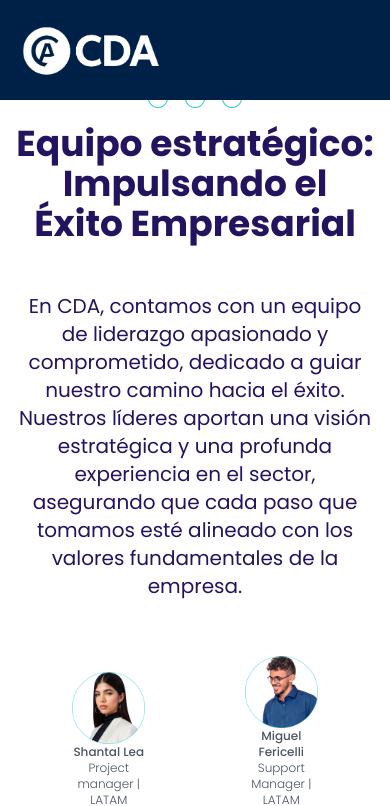
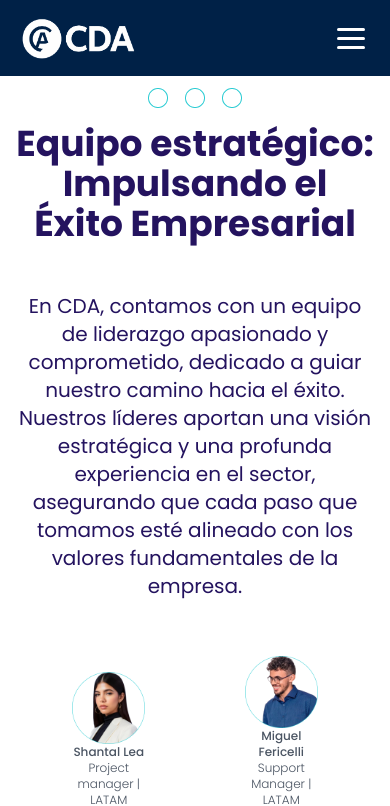
Before and after one commit to CDASOLUCIONES/CDA-Web-main_2, an Angular app: page /equipo in a window 390 px wide. Shown: the top 806 px of the page. Built offline with nearby package versions, Linux system fonts and the light colour scheme.

Commit message:
menu de amburguesa

```diff
--- a/src/app/components/navbar/navbar.component.scss
+++ b/src/app/components/navbar/navbar.component.scss
@@ -1,248 +1,281 @@
+// ======================================================
+// VARIABLES
+// ======================================================
+
+$navy: #002147;
+$navy-dark: #001224;
+$white: #ffffff;
+$teal: #007a7c;
+
+// ======================================================
+// NAVBAR
+// ======================================================
+
 .navbar {
-  --nav-height: 100px;
 
   position: fixed;
   top: 0;
   left: 0;
   right: 0;
+
   z-index: 1000;
+
   background: #002147;
-  transition: background 0.35s ease, box-shadow 0.35s ease;
+
+  transition:
+    background 0.35s ease,
+    box-shadow 0.35s ease,
+    backdrop-filter 0.35s ease;
+
+  // ==========================================
+  // SCROLLED
+  // ==========================================
 
   &.scrolled {
-    background: #002147;
-    box-shadow: 0 2px 24px rgba(0, 0, 0, 0.25);
-    backdrop-filter: blur(12px);
+    background: rgba(0, 33, 71, 0.96);
+    backdrop-filter: blur(10px);
+    box-shadow: 0 2px 24px rgba(0, 0, 0, 0.22);
   }
 
+  // ==========================================
+  // CONTAINER
+  // ==========================================
+
   &__container {
+
     display: flex;
     align-items: center;
     justify-content: space-between;
-    height: var(--nav-height);
-    max-width: var(--container-max);
+
+    max-width: 1400px;
+
     margin: 0 auto;
-    padding: 0 5%;
+
+    padding: 18px 5%;
   }
 
-  // --- Logo ---
+  // ==========================================
+  // LOGO
+  // ==========================================
+
   &__logo {
     display: flex;
     align-items: center;
-    gap: 10px;
-    color: var(--color-white);
     text-decoration: none;
   }
 
 &__logo-img {
-    max-height: 58px;
   width: auto;
+  height: 58px;
   display: block;
+
   filter: brightness(0) invert(1);
 }
 
-  &__logo-text {
-    font-family: var(--font-body);
-    font-weight: 700;
-    font-size: 24px;
-    letter-spacing: 3px;
-    color: var(--color-white);
-  }
+  // ==========================================
+  // DESKTOP LINKS
+  // ==========================================
 
-  // --- Desktop Links ---
   &__links {
+
     display: flex;
     align-items: center;
-    gap: 0;
+
     list-style: none;
 
-    @media (max-width: 768px) {
-      display: none;
-    }
+    margin: 0;
+    padding: 0;
   }
 
   &__item {
     position: relative;
-
-    &.has-dropdown {
-      cursor: pointer;
-    }
   }
 
   &__sep {
     width: 1px;
-    height: 20px;
-    background: rgba(255, 255, 255, 0.28);
+    height: 16px;
+    background: rgba(255, 255, 255, 0.24);
     margin: 0 6px;
   }
 
 &__link {
-    display: inline-flex;
+
+  display: flex;
   align-items: center;
-    gap: 6px;
+
   padding: 12px 18px;
-    font-family: var(--font-body);
-    font-size: 16px;
-    font-weight: 500;
+
   color: rgba(255, 255, 255, 0.95);
+
   text-decoration: none;
-    border: none;
-    background: transparent;
-    cursor: pointer;
-    transition: opacity var(--transition-fast);
-    letter-spacing: 0.4px;
 
-    &:hover,
-    &.active {
-      opacity: 0.75;
+  font-size: 17px;
+  font-weight: 600;
+  letter-spacing: 0.3px;
+
+
+  transition:
+    opacity 0.2s ease,
+    color 0.2s ease;
+
+  &:hover {
+    opacity: 0.72;
   }
 
-    &--btn {
-      font-family: inherit;
+  &.active {
+    color: $white;
+    font-weight: 700;
   }
 }
 
-  .dropdown-arrow {
-    transition: transform var(--transition-fast);
+  // ==========================================
+  // HAMBURGER
+  // ==========================================
+
+  &__hamburger {
+
+    display: none;
+
+    flex-direction: column;
+
+    justify-content: center;
+
+    gap: 6px;
+
+    background: transparent;
+
+    border: none;
+
+    cursor: pointer;
+
+    padding: 6px;
+
+    z-index: 1001;
+
+    span {
+
+      display: block;
+
+      width: 28px;
+      height: 3px;
+
+      background: $white;
+
+      border-radius: 999px;
+
+      transition:
+        transform 0.3s ease,
+        opacity 0.25s ease;
+    }
+
+    // OPEN STATE
 
     &.open {
-      transform: rotate(180deg);
+
+      span:nth-child(1) {
+        transform: translateY(9px) rotate(45deg);
+      }
+
+      span:nth-child(2) {
+        opacity: 0;
+      }
+
+      span:nth-child(3) {
+        transform: translateY(-9px) rotate(-45deg);
+      }
+
     }
   }
 
-  // --- Dropdown ---
-  &__dropdown {
-    position: absolute;
-    top: calc(100% + 8px);
-    left: 0;
-    min-width: 220px;
-    background: var(--color-white);
-    border-radius: 8px;
-    box-shadow: 0 8px 32px rgba(0, 26, 51, 0.18);
-    padding: 8px 0;
-    list-style: none;
-    animation: slideDown 0.2s ease;
-    z-index: 200;
+  // ==========================================
+  // MOBILE MENU
+  // ==========================================
+
+  &__mobile {
+
+    display: none;
+
+    overflow: hidden;
+
+    background: rgba(0, 33, 71, 0.98);
+
+    max-height: 0;
+
+    transition:
+      max-height 0.4s ease,
+      padding 0.3s ease;
+
+    &.open {
+      max-height: 100vh;
     }
 
-  &__dropdown-link {
-    display: block;
-    padding: 10px 20px;
-    font-size: 14px;
-    color: var(--color-navy);
-    font-weight: 400;
-    transition: background var(--transition-fast), color var(--transition-fast);
-    text-decoration: none;
-
-    &:hover {
-      background: var(--color-slate-50);
-      color: var(--color-teal);
-    }
+    ul {
+      list-style: none;
+      margin: 0;
+      padding: 0 5% 20px;
     }
 
-  // --- Hamburger ---
-  &__hamburger {
-    display: none;
-    flex-direction: column;
-    gap: 5px;
-    background: transparent;
-    border: none;
-    cursor: pointer;
-    padding: 6px;
+    li {
+      border-bottom: 1px solid rgba(255, 255, 255, 0.08);
 
-    @media (max-width: 768px) {
-      display: flex;
-    }
-
-    span {
-      display: block;
-      width: 24px;
-      height: 2px;
-      background: var(--color-white);
-      border-radius: 2px;
-      transition: all 0.3s ease;
-      transform-origin: center;
-
-      &:nth-child(1).open {
-        transform: translateY(7px) rotate(45deg);
-      }
-      &:nth-child(2).open {
-        opacity: 0;
-      }
-      &:nth-child(3).open {
-        transform: translateY(-7px) rotate(-45deg);
+      &:last-child {
+        border-bottom: none;
       }
     }
   }
 
-  // --- Mobile Menu ---
-  &__mobile {
-    display: none;
-    background: var(--color-navy);
-    padding: 0;
-    max-height: 0;
-    overflow: hidden;
-    transition: max-height 0.4s ease, padding 0.3s ease;
+  &__mobile-link {
+
+    display: flex;
+    align-items: center;
+
+    width: 100%;
+
+    padding: 18px 0;
+
+    color: rgba(255, 255, 255, 0.92);
+
+    text-decoration: none;
+
+    font-size: 15px;
+    font-weight: 500;
+
+    transition:
+      color 0.2s ease,
+      opacity 0.2s ease;
+
+    &:hover {
+      opacity: 0.7;
+      color: #4dd9dc;
+    }
+  }
+
+  // ==========================================
+  // RESPONSIVE
+  // ==========================================
 
   @media (max-width: 768px) {
+
+    &__links {
+      display: none;
+    }
+
+    &__hamburger {
+      display: flex;
+    }
+
+    &__mobile {
       display: block;
     }
 
-    &.open {
-      max-height: 480px;
-      padding: 16px 0 24px;
+    &__container {
+      padding: 14px 5%;
     }
 
-    ul {
-      list-style: none;
-      padding: 0 5%;
-    }
+    &__logo-img {
+      height: 48px;
     }
 
-  &__mobile-link {
-    display: flex;
-    align-items: center;
-    justify-content: space-between;
-    width: 100%;
-    padding: 14px 0;
-    font-family: var(--font-body);
-    font-size: 15px;
-    color: var(--color-white);
-    border-bottom: 1px solid rgba(255, 255, 255, 0.08);
-    background: transparent;
-    border-top: none;
-    border-left: none;
-    border-right: none;
-    cursor: pointer;
-    text-decoration: none;
-
-    svg {
-      transition: transform 0.25s ease;
-      &.open { transform: rotate(180deg); }
   }
 
-    &--btn {
-      font-family: inherit;
 }
-  }
-
-  &__mobile-sub {
-    list-style: none;
-    background: rgba(0, 0, 0, 0.15);
-    border-radius: 6px;
-    margin: 4px 0 8px;
-    padding: 4px 0;
-  }
-
-  &__mobile-sublink {
-    display: block;
-    padding: 10px 16px;
-    font-size: 14px;
-    color: rgba(255, 255, 255, 0.75);
-    text-decoration: none;
-
-    &:hover {
-      color: var(--color-teal-light);
-    }
-  }
-}
```
Lines whose indentation alone changed are shown as unchanged.
